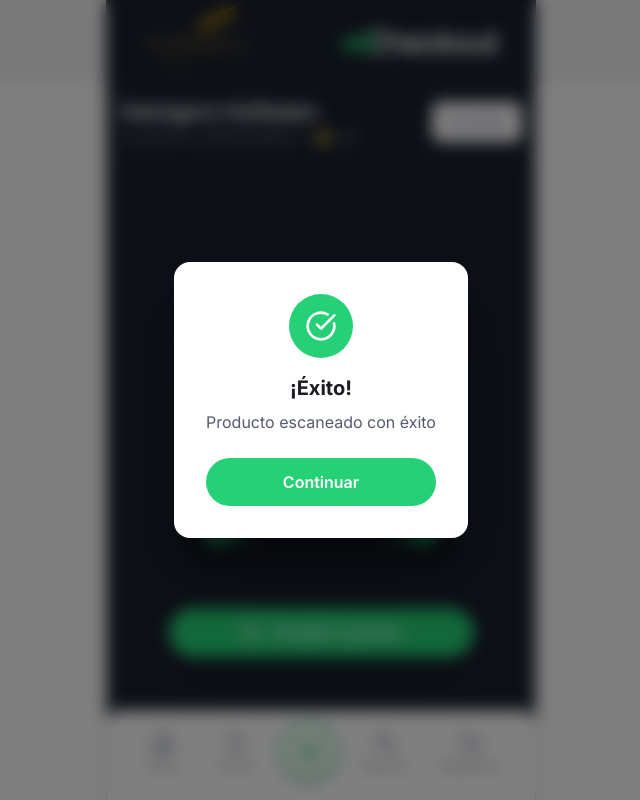
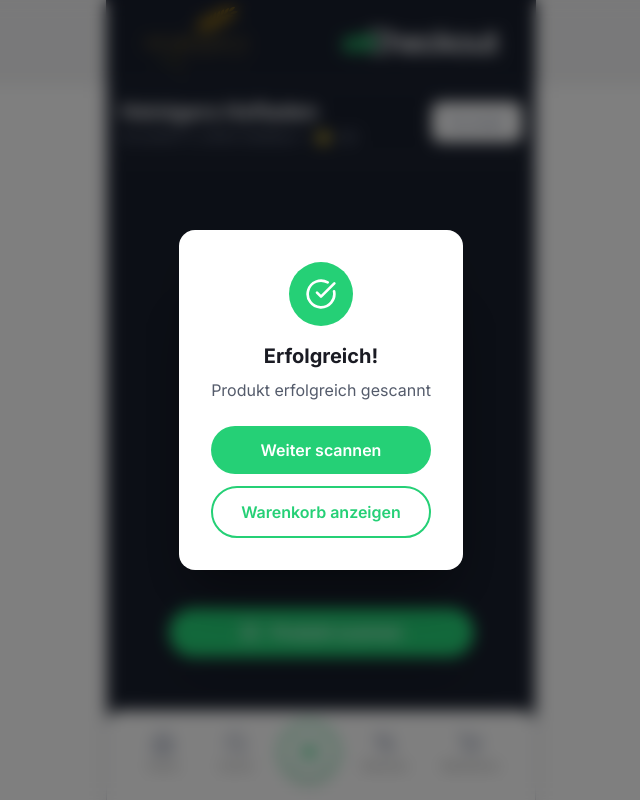
Before and after one commit to vendlyapp/self-checkout, a Next.js app in the folder my-app/: page /user/scan in a window 1280 px wide. Both pictures are taken after a click on the button "Produkt scannen". Shown: the whole page, without its empty margins (319-959 px from the left). Built offline with nearby package versions, Linux system fonts and the light colour scheme.

Commit message:
Refactor SnanerDash component to remove automatic redirection after successful scans, allowing user choice for navigation. Update modal text to German and enhance button options for improved user experience.

```diff
--- a/my-app/components/user/SnanerDash.tsx
+++ b/my-app/components/user/SnanerDash.tsx
@@ -17,16 +17,13 @@ const SnanerDash = () => {
       setIsScanning(false);
       setShowSuccessModal(true);
 
-      // Redirigir a /user después de 2 segundos
-      setTimeout(() => {
-        router.push("/user");
-      }, 2000);
+      // Ya no redirigimos automáticamente - el usuario elige qué hacer
     }, 2000);
   };
 
   const handleCloseModal = () => {
     setShowSuccessModal(false);
-    router.push("/user");
+    // Ya no redirigimos automáticamente - el usuario elige qué hacer
   };
 
   return (
@@ -117,12 +114,12 @@ const SnanerDash = () => {
                 <div className="text-center">
                   {/* Barcode icon with better styling */}
                   <div className="relative mb-6">
-                    <QrCode
+                    <ScanBarcode
                       className="w-20 h-20 text-gray-300 mx-auto animate-pulse"
                       strokeWidth={1.5}
                     />
-                    <div className="absolute -bottom-2 left-1/2 transform -translate-x-1/2 text-xs text-gray-500 font-medium">
-                      BARCODE
+                    <div className="justify-center items-center text-[10px] W-[100px] text-gray-500 font-medium">
+                      QR CODE / BARCODE
                     </div>
                   </div>
 
@@ -178,14 +175,27 @@ const SnanerDash = () => {
             <div className="w-16 h-16 bg-[#25D076] rounded-full flex items-center justify-center mx-auto mb-4">
               <CheckCircle className="w-8 h-8 text-white" />
             </div>
-            <h3 className="text-xl font-bold text-gray-900 mb-2">¡Éxito!</h3>
-            <p className="text-gray-600 mb-6">Producto escaneado con éxito</p>
-            <button
-              onClick={handleCloseModal}
-              className="bg-[#25D076] text-white px-6 py-3 rounded-full font-semibold hover:bg-[#25D076]/90 transition-colors w-full"
-            >
-              Continuar
-            </button>
+            <h3 className="text-xl font-bold text-gray-900 mb-2">Erfolgreich!</h3>
+            <p className="text-gray-600 mb-6">Produkt erfolgreich gescannt</p>
+
+            {/* Dos botones */}
+            <div className="flex flex-col gap-3">
+              <button
+                onClick={handleCloseModal}
+                className="bg-[#25D076] text-white px-6 py-3 rounded-full font-semibold hover:bg-[#25D076]/90 transition-colors w-full"
+              >
+                Weiter scannen
+              </button>
+              <button
+                onClick={() => {
+                  handleCloseModal();
+                  router.push('/user/cart');
+                }}
+                className="bg-white text-[#25D076] border-2 border-[#25D076] px-6 py-3 rounded-full font-semibold hover:bg-[#25D076] hover:text-white transition-colors w-full"
+              >
+                Warenkorb anzeigen
+              </button>
+            </div>
           </div>
         </div>
       )}
```
